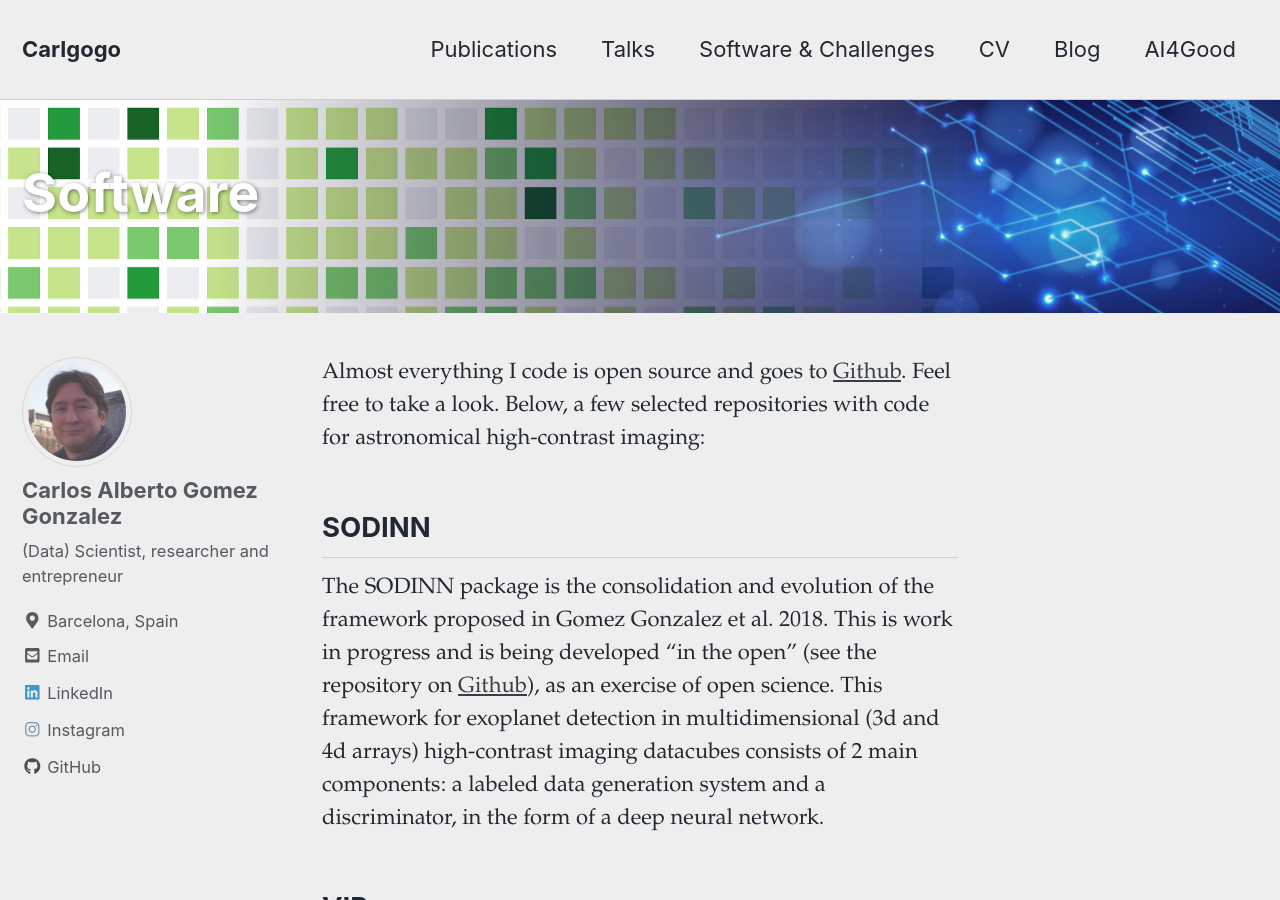
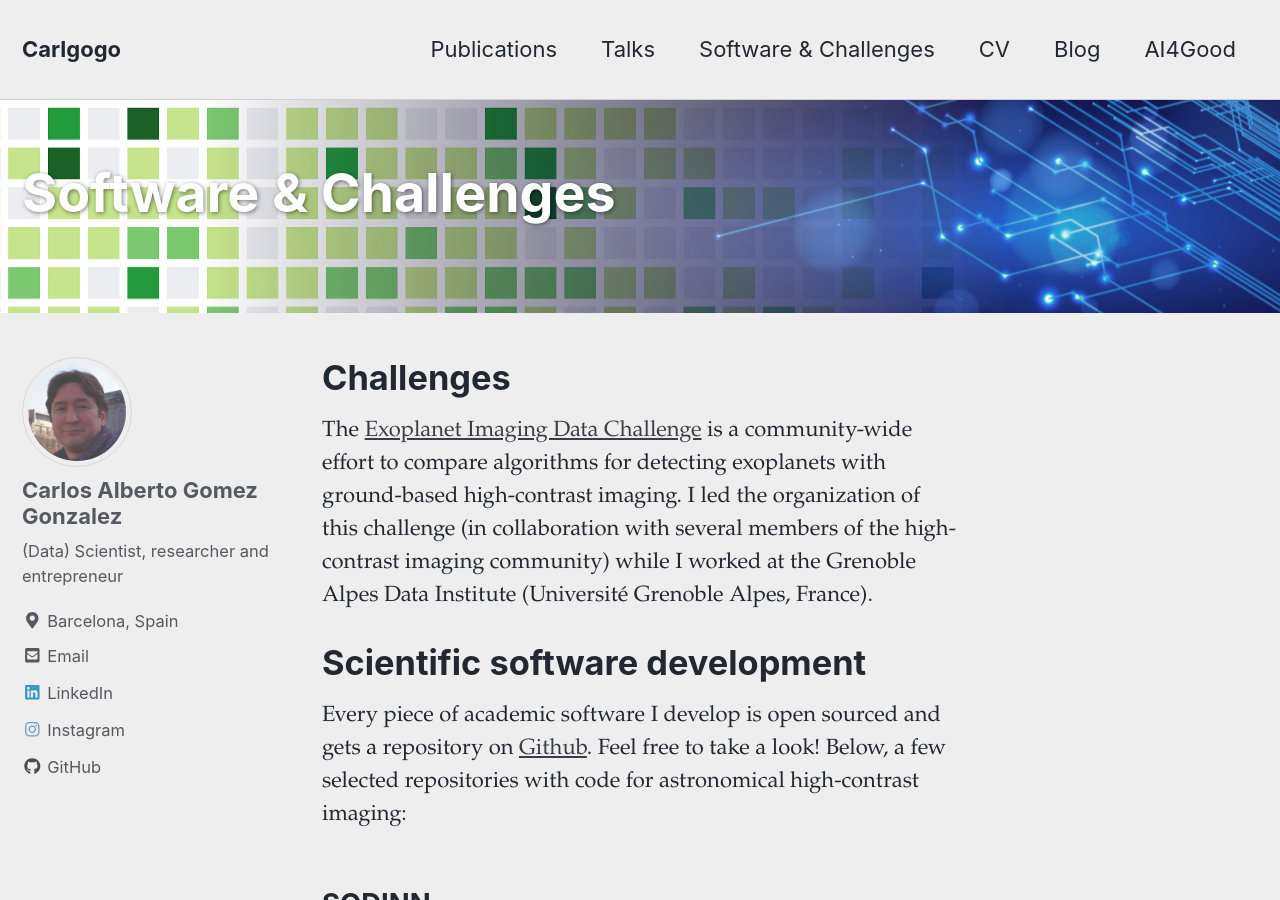
Before and after one commit to carlos-gg/carlos-gg.github.io, a Jekyll site: the page built from _pages/software.md, in a window 1280 px wide and 900 px high. Built offline with Jekyll 4.4.1, drawn with Linux system fonts in a browser that asks for light colours; nearby versions of some CDN libraries.

Commit message:
updating software page

```diff
--- a/_pages/software.md
+++ b/_pages/software.md
@@ -1,5 +1,5 @@
 ---
-title:  "Software"
+title:  "Software & Challenges"
 layout: single
 permalink: /software/
 author_profile: true
@@ -8,7 +8,14 @@ header:
         overlay_filter: 0.0
 ---
 
-Almost everything I code is open source and goes to [Github](https://github.com/carlgogo/). Feel free to take a look. Below, a few selected repositories with code for astronomical high-contrast imaging:
+# Challenges
+
+The [Exoplanet Imaging Data Challenge](https://exoplanet-imaging-challenge.github.io/
+) is a community-wide effort to compare algorithms for detecting exoplanets with ground-based high-contrast imaging. I led the organization of this challenge (in collaboration with several members of the high-contrast imaging community) while I worked at the Grenoble Alpes Data Institute (Université Grenoble Alpes, France).
+
+# Scientific software development
+
+Every piece of academic software I develop is open sourced and gets a repository on [Github](https://github.com/carlgogo/). Feel free to take a look! Below, a few selected repositories with code for astronomical high-contrast imaging:
 
 ## SODINN
 
```
